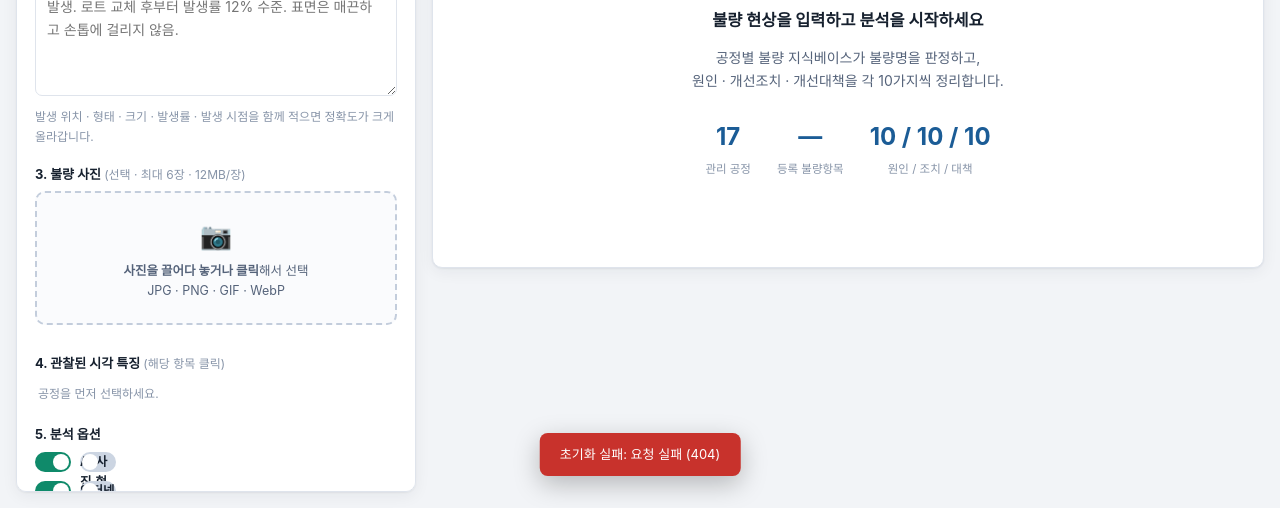
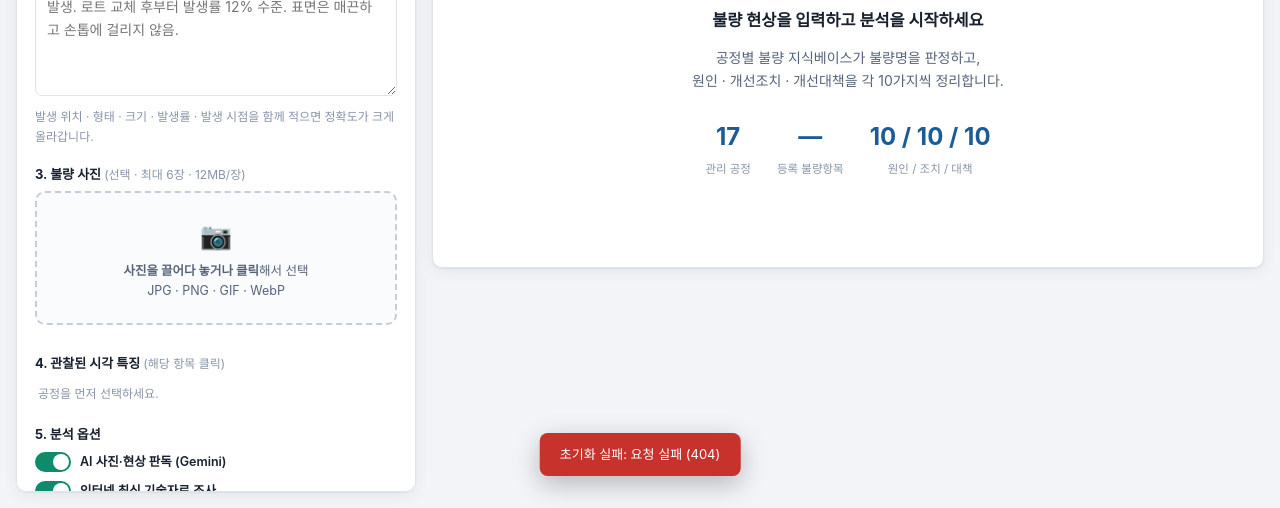
Before and after one commit to RyanTV81/Corrective-action-for-all-issue, a website: page public/index.html in a window 1280 px wide. Shown: the part 302-810 px from the top of the page. Drawn offline with Linux system fonts and the light colour scheme; no server answers.

Commit message:
Fix toggle switch label text being squeezed by shared span rule
.switch span matched both the knob and the adjacent label text,
forcing the label into a 36x20px box and wrapping it vertically.
Scope the knob styling to the span right after the checkbox input.

```diff
--- a/public/style.css
+++ b/public/style.css
@@ -178,16 +178,17 @@ input:focus, textarea:focus, select:focus {
 .toggles { display: flex; flex-direction: column; gap: 9px; }
 .switch { display: flex; align-items: center; gap: 9px; font-size: 12.5px; cursor: pointer; font-weight: 600; }
 .switch input { display: none; }
-.switch span {
+.switch input + span {
   width: 36px; height: 20px; border-radius: 999px; background: #ccd5e2;
   position: relative; transition: .18s; flex: 0 0 auto;
 }
-.switch span::after {
+.switch input + span::after {
   content: ""; position: absolute; top: 2px; left: 2px;
   width: 16px; height: 16px; border-radius: 50%; background: #fff; transition: .18s;
 }
 .switch input:checked + span { background: var(--accent); }
 .switch input:checked + span::after { transform: translateX(16px); }
+.switch span + span { flex: 1 1 auto; white-space: normal; }
 
 /* 버튼 */
 .btn {
```
